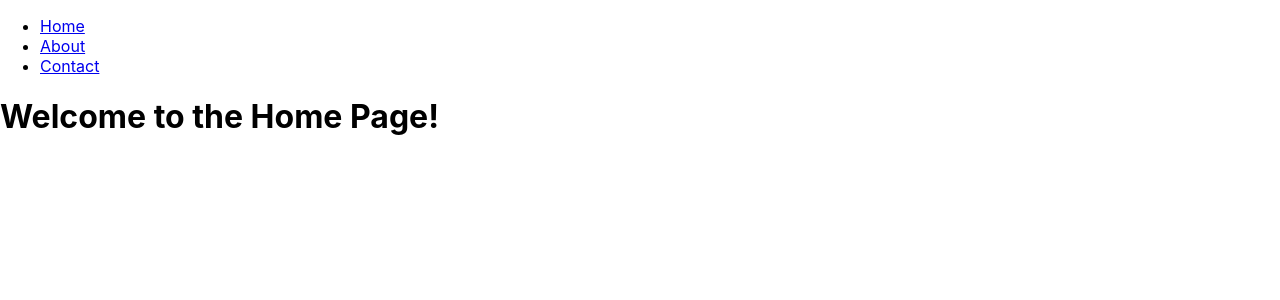
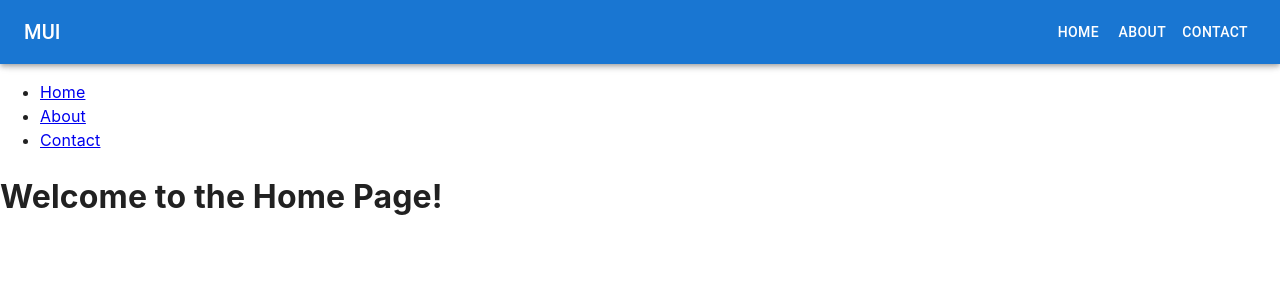
Before and after one commit to worththehassell/worththehassell.github.io, a React (Create React App) app in the folder worth-the-hassell/: page / in a window 1280 px wide. Shown: the top 300 px of the page. Built offline with nearby package versions, Linux system fonts and the light colour scheme.

Commit message:
working nav bar

```diff
--- a/package.json
+++ b/package.json
@@ -2,6 +2,8 @@
   "dependencies": {
     "@emotion/react": "^11.14.0",
     "@emotion/styled": "^11.14.1",
-    "@mui/material": "^7.2.0"
+    "@mui/material": "^7.2.0",
+    "@mui/styled-engine-sc": "^7.2.0",
+    "styled-components": "^6.1.19"
   }
 }
--- a/worth-the-hassell/package.json
+++ b/worth-the-hassell/package.json
@@ -3,6 +3,11 @@
   "version": "0.1.0",
   "private": true,
   "dependencies": {
+    "@emotion/react": "^11.14.0",
+    "@emotion/styled": "^11.14.1",
+    "@mui/icons-material": "^7.2.0",
+    "@mui/material": "^7.2.0",
+    "@mui/styled-engine-sc": "^7.2.0",
     "@testing-library/dom": "^10.4.0",
     "@testing-library/jest-dom": "^6.6.3",
     "@testing-library/react": "^16.3.0",
@@ -11,6 +16,7 @@
     "react-dom": "^19.1.0",
     "react-router-dom": "^7.7.0",
     "react-scripts": "5.0.1",
+    "styled-components": "^6.1.19",
     "web-vitals": "^2.1.4"
   },
   "scripts": {
--- a/worth-the-hassell/src/App.js
+++ b/worth-the-hassell/src/App.js
@@ -3,9 +3,12 @@ import { BrowserRouter as Router, Routes, Route } from 'react-router-dom';
 import Home from './pages/Home'
 import About from './pages/About';
 import Contact from './pages/Contact';
+import DrawerAppBar from './components/MuiNavbar';
 
 function App() {
   return (
+    <>
+    <DrawerAppBar />
     <Router>
       <Routes>
         <Route path="/" element={<Home />} />
@@ -13,6 +16,7 @@ function App() {
         <Route path="/contact" element={<Contact />} />
       </Routes>
     </Router>
+    </>
   );
 }
 
--- /dev/null
+++ b/worth-the-hassell/src/components/MuiNavbar.js
@@ -0,0 +1,97 @@
+import * as React from 'react';
+import AppBar from '@mui/material/AppBar';
+import Box from '@mui/material/Box';
+import CssBaseline from '@mui/material/CssBaseline';
+import Divider from '@mui/material/Divider';
+import Drawer from '@mui/material/Drawer';
+import IconButton from '@mui/material/IconButton';
+import List from '@mui/material/List';
+import ListItem from '@mui/material/ListItem';
+import ListItemButton from '@mui/material/ListItemButton';
+import ListItemText from '@mui/material/ListItemText';
+import Toolbar from '@mui/material/Toolbar';
+import MenuIcon from '@mui/icons-material/Menu';
+import Typography from '@mui/material/Typography';
+import Button from '@mui/material/Button';
+
+const drawerWidth = 240;
+const navItems = ['Home', 'About', 'Contact'];
+
+function DrawerAppBar(props) {
+  const [mobileOpen, setMobileOpen] = React.useState(false);
+
+  const handleDrawerToggle = () => {
+    setMobileOpen((prevState) => !prevState);
+  };
+
+  const drawer = (
+    <Box onClick={handleDrawerToggle} sx={{ textAlign: 'center' }}>
+      <Typography variant="h6" sx={{ my: 2 }}>
+        MUI
+      </Typography>
+      <Divider />
+      <List>
+        {navItems.map((item) => (
+          <ListItem key={item} disablePadding>
+            <ListItemButton sx={{ textAlign: 'center' }}>
+              <ListItemText primary={item} />
+            </ListItemButton>
+          </ListItem>
+        ))}
+      </List>
+    </Box>
+  );
+
+  return (
+    <Box sx={{ display: 'flex' }}>
+      <CssBaseline />
+      <AppBar component="nav">
+        <Toolbar>
+          <IconButton
+            color="inherit"
+            aria-label="open drawer"
+            edge="start"
+            onClick={handleDrawerToggle}
+            sx={{ mr: 2, display: { sm: 'none' } }}
+          >
+            <MenuIcon />
+          </IconButton>
+          <Typography
+            variant="h6"
+            component="div"
+            sx={{ flexGrow: 1, display: { xs: 'none', sm: 'block' } }}
+          >
+            MUI
+          </Typography>
+          <Box sx={{ display: { xs: 'none', sm: 'block' } }}>
+            {navItems.map((item) => (
+              <Button key={item} sx={{ color: '#fff' }}>
+                {item}
+              </Button>
+            ))}
+          </Box>
+        </Toolbar>
+      </AppBar>
+      <nav>
+        <Drawer
+          variant="temporary"
+          open={mobileOpen}
+          onClose={handleDrawerToggle}
+          ModalProps={{
+            keepMounted: true, // Better open performance on mobile.
+          }}
+          sx={{
+            display: { xs: 'block', sm: 'none' },
+            '& .MuiDrawer-paper': { boxSizing: 'border-box', width: drawerWidth },
+          }}
+        >
+          {drawer}
+        </Drawer>
+      </nav>
+      <Toolbar />
+
+    </Box>
+  );
+}
+
+export default DrawerAppBar;
--- a/worth-the-hassell/src/index.js
+++ b/worth-the-hassell/src/index.js
@@ -3,11 +3,14 @@ import ReactDOM from 'react-dom/client';
 import './index.css';
 import App from './App';
 import reportWebVitals from './reportWebVitals';
+import { StyledEngineProvider } from '@mui/material/styles';
 
 const root = ReactDOM.createRoot(document.getElementById('root'));
 root.render(
   <React.StrictMode>
-    <App />
+    <StyledEngineProvider injectFirst>
+      <App />
+    </StyledEngineProvider>
   </React.StrictMode>
 );
 
```
Also changed, not shown: 2 other files (tests, documents, lock files or other folders).
